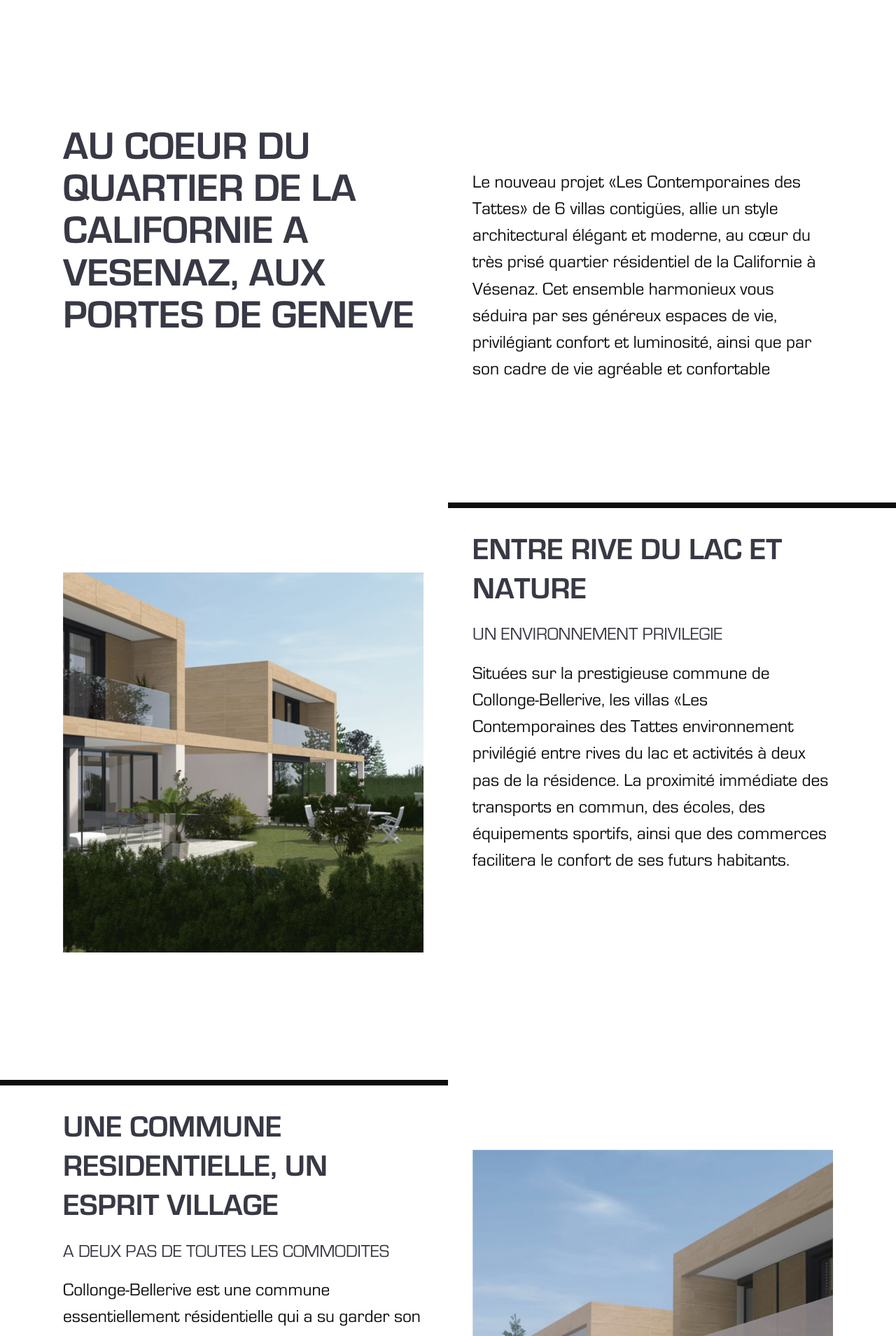
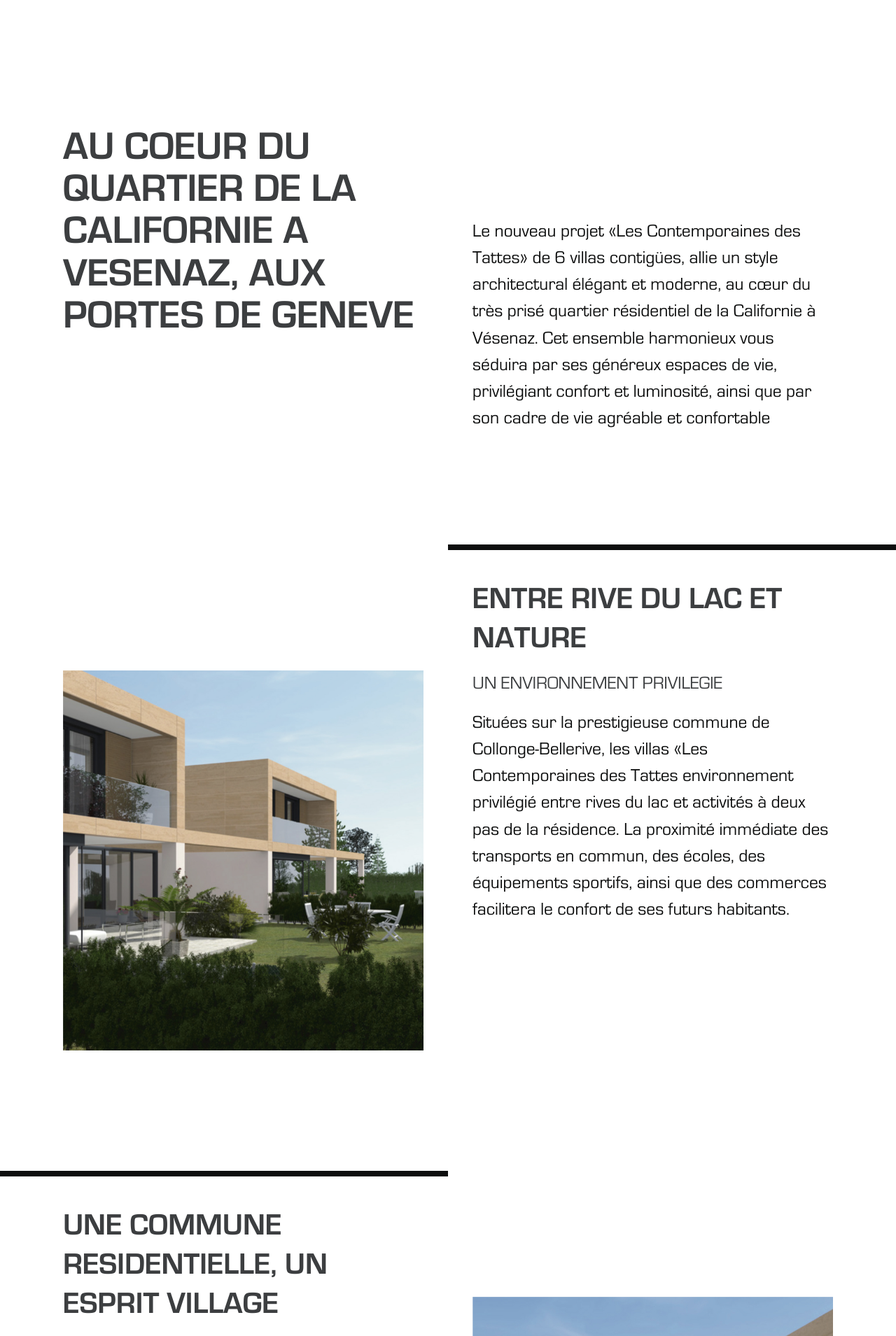
Before and after one commit to charlesharvey/tattes_20_static, a PHP site: page / in a window 1280 px wide; the page is wider, and only the part inside the window is pictured. Shown: the part 981-2890 px from the top of that part at 70% size. Run offline with PHP 8.4, Linux system fonts and the light colour scheme.

Commit message:
more down a bit

```diff
--- a/scss/style.scss
+++ b/scss/style.scss
@@ -79,7 +79,7 @@
 .border_right,
 .border_left {
   position: absolute;
-  top: 0;
+  top: -10px;
   border-top: 8px solid $black;
   width: 50%;
   left: 50%;
--- a/scss/variables.scss
+++ b/scss/variables.scss
@@ -1,4 +1,4 @@
-$brand_color: #23f;
+$brand_color: #2b445e;
 $red: #f32;
 $green: #2f3;
 
@@ -8,7 +8,7 @@
 
 
 
-$down_a_bit: 80px;
+$down_a_bit: 150px;
 
 
 $font_stack: 'Eurostile',
@@ -25,7 +25,7 @@
 
 
 
-$black: scale-color($brand_color, $lightness: -90%, $saturation: -90%);
+$black: scale-color($brand_color, $lightness: -80%, $saturation: -90%);
 $font_color: $black;
 $dark_grey: scale-color($black, $lightness: 20%);
 $medium_grey: scale-color($black, $lightness: 50%);
```
Also changed, not shown: css/style.css.
